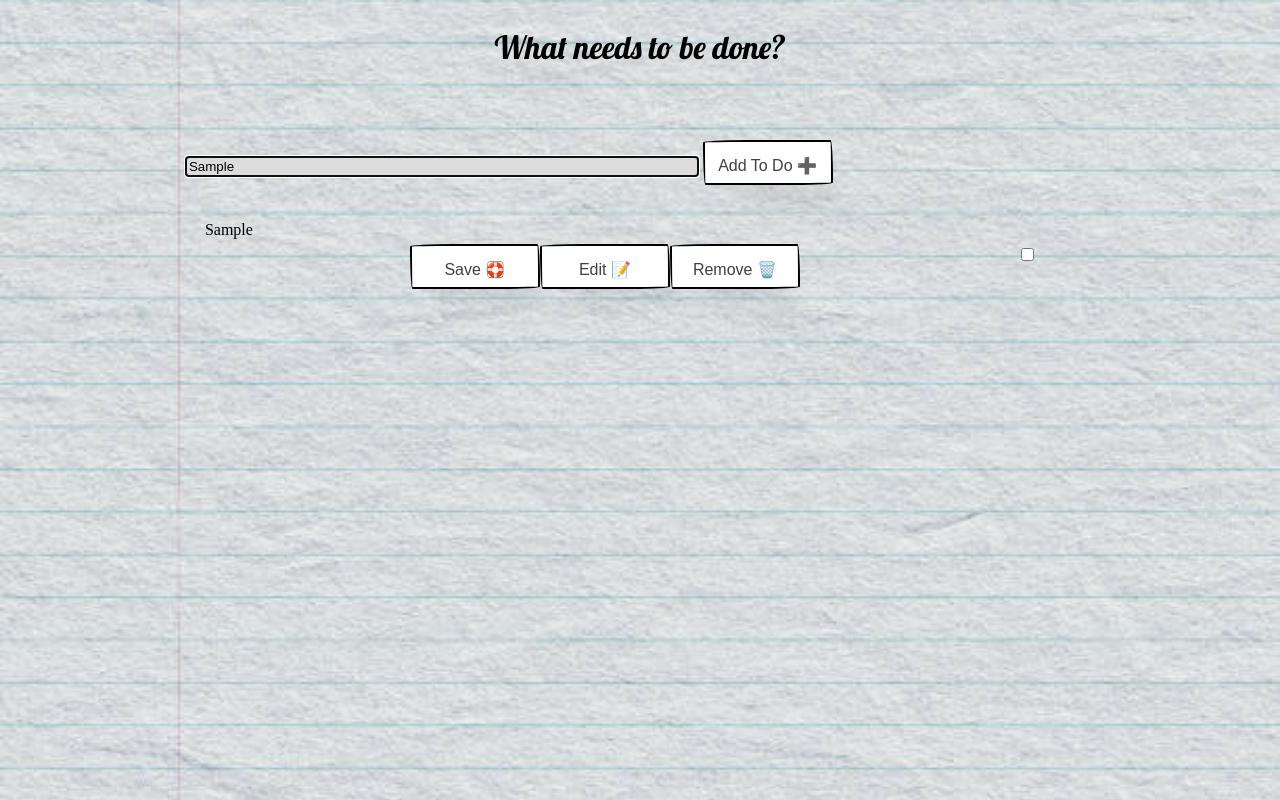
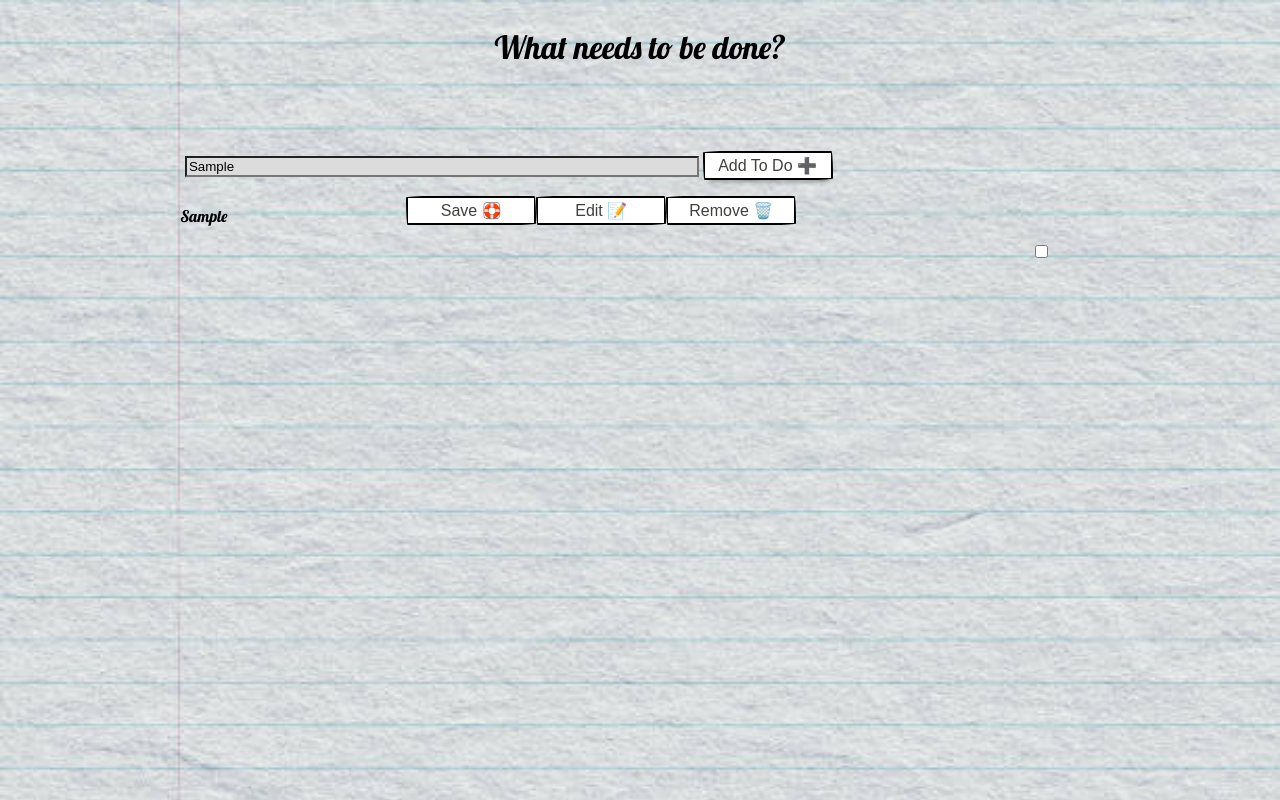
Before and after one commit to JonathanBanerjee/todo, a plain HTML site: page index.html in a window 1280 px wide. Both pictures are taken after typing "Sample" into the empty fields and a click on the button "Add To Do ➕". Drawn offline with Linux system fonts and the light colour scheme.

Commit message:
adding styling

```diff
--- a/index.js
+++ b/index.js
@@ -1,12 +1,11 @@
-let input = document.getElementById("userInput").focus();
+let input = document.getElementById("userInput");
+input.focus();
 let list = document.getElementById("myList");
 
 // let newLi;
 
 document.getElementById("add").addEventListener("click", function (e) {
   // On click, create a new list item
-  let input = document.getElementById("userInput");
-  input.focus();
 
   let newLi = document.createElement("li");
   newLi.classList.add("listitems");
--- a/styles.css
+++ b/styles.css
@@ -1,7 +1,3 @@
-/* button {
-  border-radius: 25%;
-  background-color: #716040;
-} */
 .label-wrapper {
   display: flex;
   justify-content: center;
@@ -23,16 +19,20 @@ input {
   background-color: gainsboro;
 }
 
+nput[type="checkbox" i] {
+  background-color: green;
+}
+
 .task {
   display: flex;
   text-decoration: none;
-  /* background-color: #fffcf2; */
   width: 40%;
   height: 90%;
-  margin: 20px 10px 10%;
-  /* flex-direction: row; */
-  /* justify-content: center;
-} */
+  margin: 1%;
+  font-family: "Lobster", sans-serif;
+  font-weight: 400;
+  font-style: normal;
+  font-size: 1rem;
 }
 
 ul {
@@ -42,18 +42,16 @@ ul {
 .button-container {
   display: flex;
   justify-content: flex-start;
-  margin: 0 12%;
+  margin: 10px 10%;
 }
 
 button {
-  /* margin: 0 auto; */
-  align-self: center;
   background-color: #fff;
   background-image: none;
   background-position: 0 90%;
   background-repeat: repeat no-repeat;
   background-size: 4px 3px;
-  border-radius: 15px 225px 255px 15px 15px 255px 225px 15px;
+  border-radius: 20px;
   border-style: solid;
   border-width: 2px;
   box-shadow: rgba(0, 0, 0, 0.2) 15px 28px 25px -18px;
@@ -63,7 +61,7 @@ button {
   display: inline-block;
   font-family: Neucha, sans-serif;
   font-size: 1rem;
-  line-height: 23px;
+  line-height: 1px;
   outline: none;
   padding: 0.75rem;
   text-decoration: none;
```
